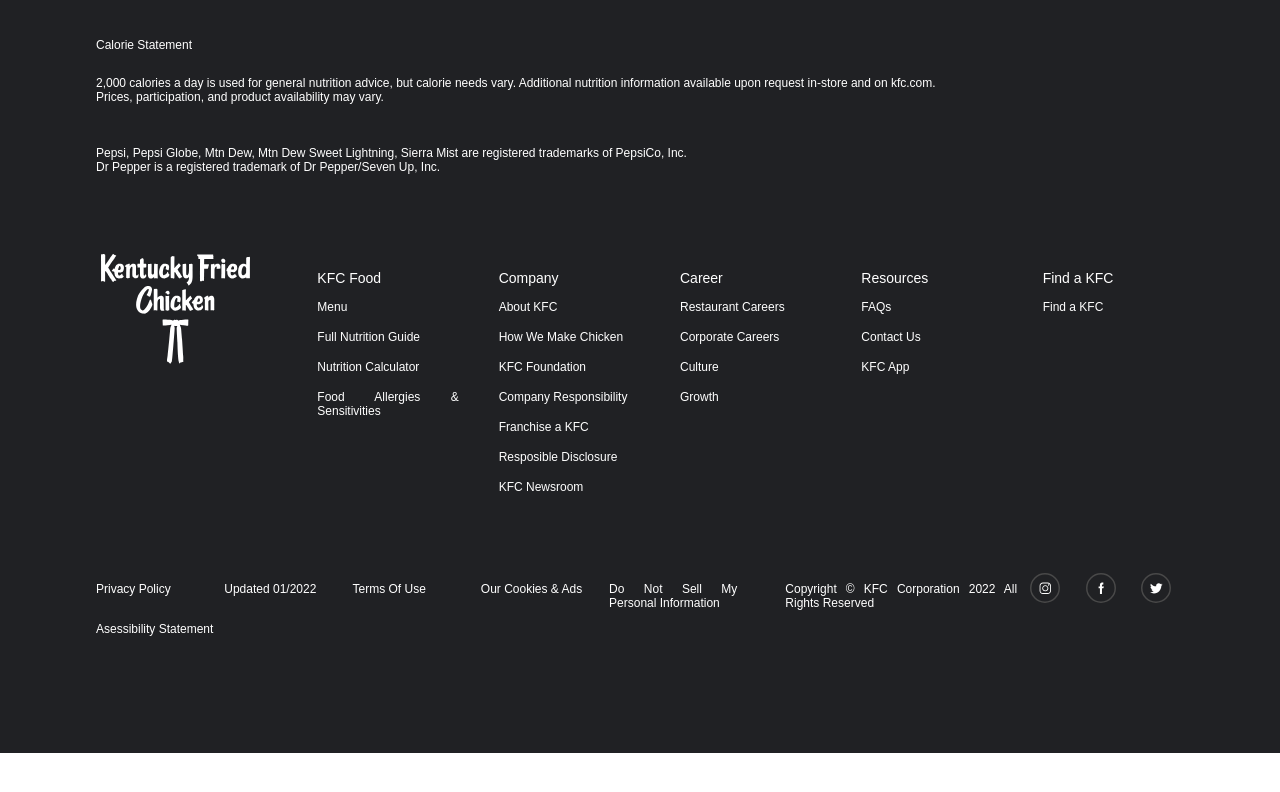
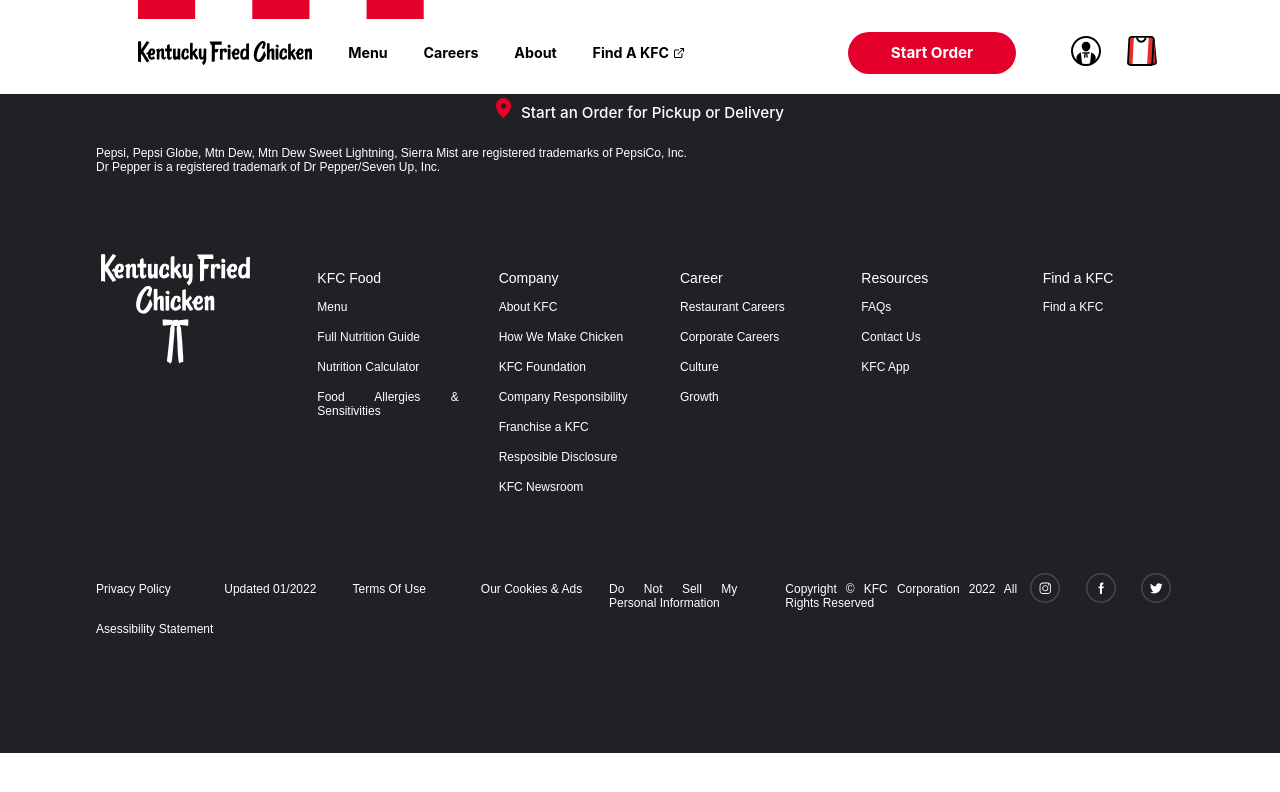
Before and after one commit to hlv-kakashi/KFC-clone-full-stack, a React (Create React App) app in the folder my-app/: page / in a window 1280 px wide. Shown: the top 792 px of the page. Built offline with nearby package versions, Linux system fonts and the light colour scheme.

Commit message:
location part added

```diff
--- a/my-app/src/App.js
+++ b/my-app/src/App.js
@@ -6,7 +6,7 @@
 function App() {
   return (
     <div className="App">
-      {/* <FixedNavbar/> */}
+      <FixedNavbar/>
       <Footer/>
       {/* <Temp/> */}
     </div>
--- a/my-app/src/components/navbar/FixedNavbar.jsx
+++ b/my-app/src/components/navbar/FixedNavbar.jsx
@@ -7,6 +7,7 @@
 import signin from "../../assets/svg/signin.svg"
 import cart from "../../assets/svg/cart.svg"
 import redLine from "../../assets/svg/redLine.svg"
+import location from "../../assets/svg/location.svg"
 // import {useSelector} from "react-redux"
 
 const MainFixPartOfNavbar = styled.div`
@@ -80,9 +81,7 @@
 p {
       margin: 0;
       font-size: 0.89rem;
-      ${'' /* line-height: 27px; */}
       font-weight:700;
-      ${'' /* letter-spacing: 2px; */}
 }
 .StartButton{
   margin-right:1.9vw;
@@ -102,9 +101,14 @@
 }
 ${'' /* 2nd navbar for finding location */}
 .secondFindNav{
-  position:fixed;
-  z-index:9;
-  background:white;
+  background:rgb(32,33,36);
+  ${'' /* background:blue; */}
+  padding:2px;
+}
+.secondFindNav1{
+  color:white;
+  font-size:0.95rem;
+  text-decoration:none;
 }
 `
 
@@ -132,8 +136,8 @@
               </div>
             </li>
           </ul>
+        <div className="secondFindNav"><Link to={"/find"} className="secondFindNav1" style={{ fontWeight:"500", alignItems:"center" }}><img height={"20rem"} style={{padding:"2px 10px 0px 0px", cursor:"pointer", flexDirection:"row", alignItems:"center"}} src={location} alt=""/>Start an Order for Pickup or Delivery</Link></div>
         </div>
-        <div className="secondFindNav"><Link to={"/find"}><p>Start an Order for Pickup or Delivery</p></Link></div>
       </MainFixPartOfNavbar>
     </div>
   );
```
Also changed, not shown: my-app/src/assets/svg/location.svg.
